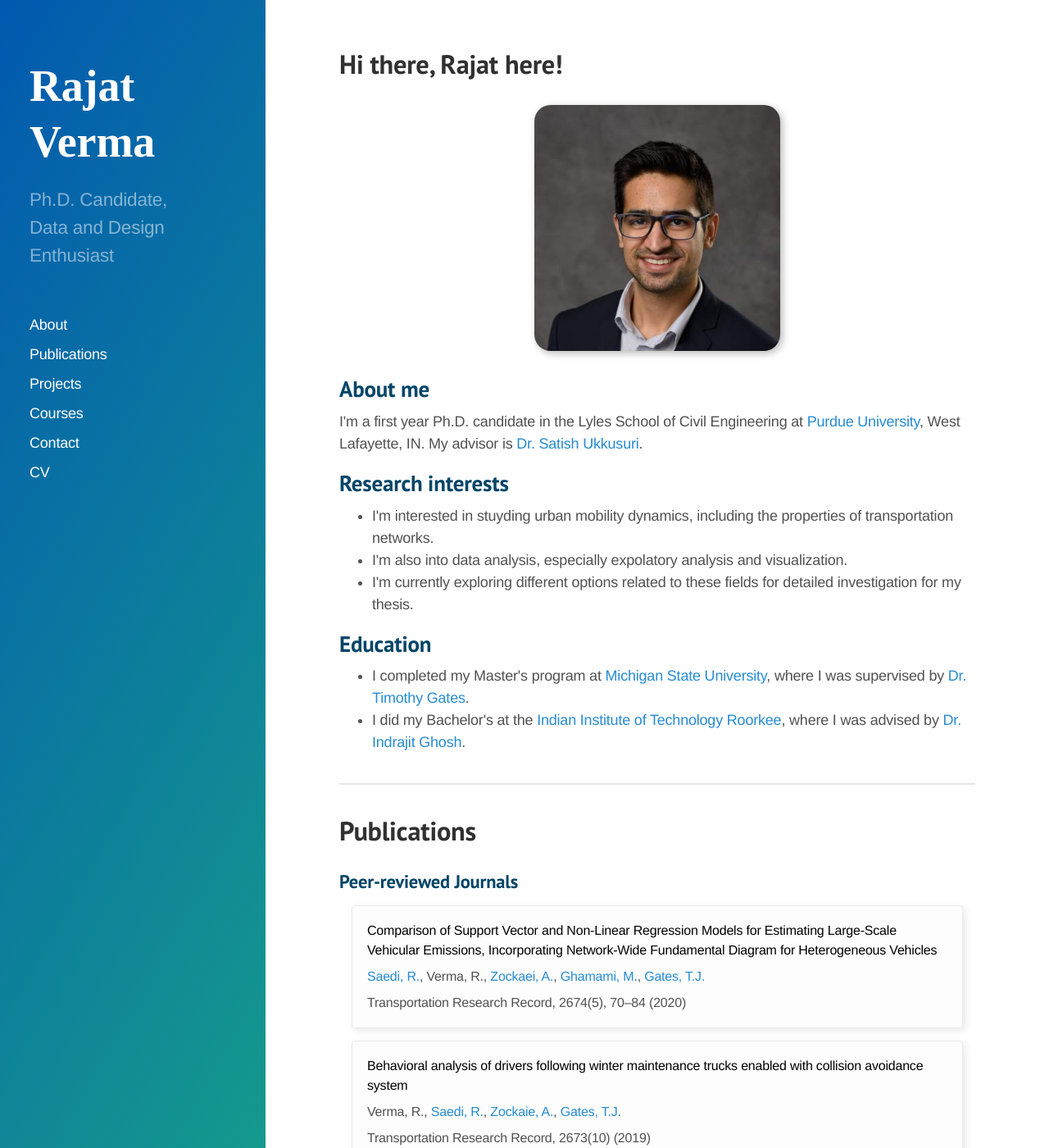
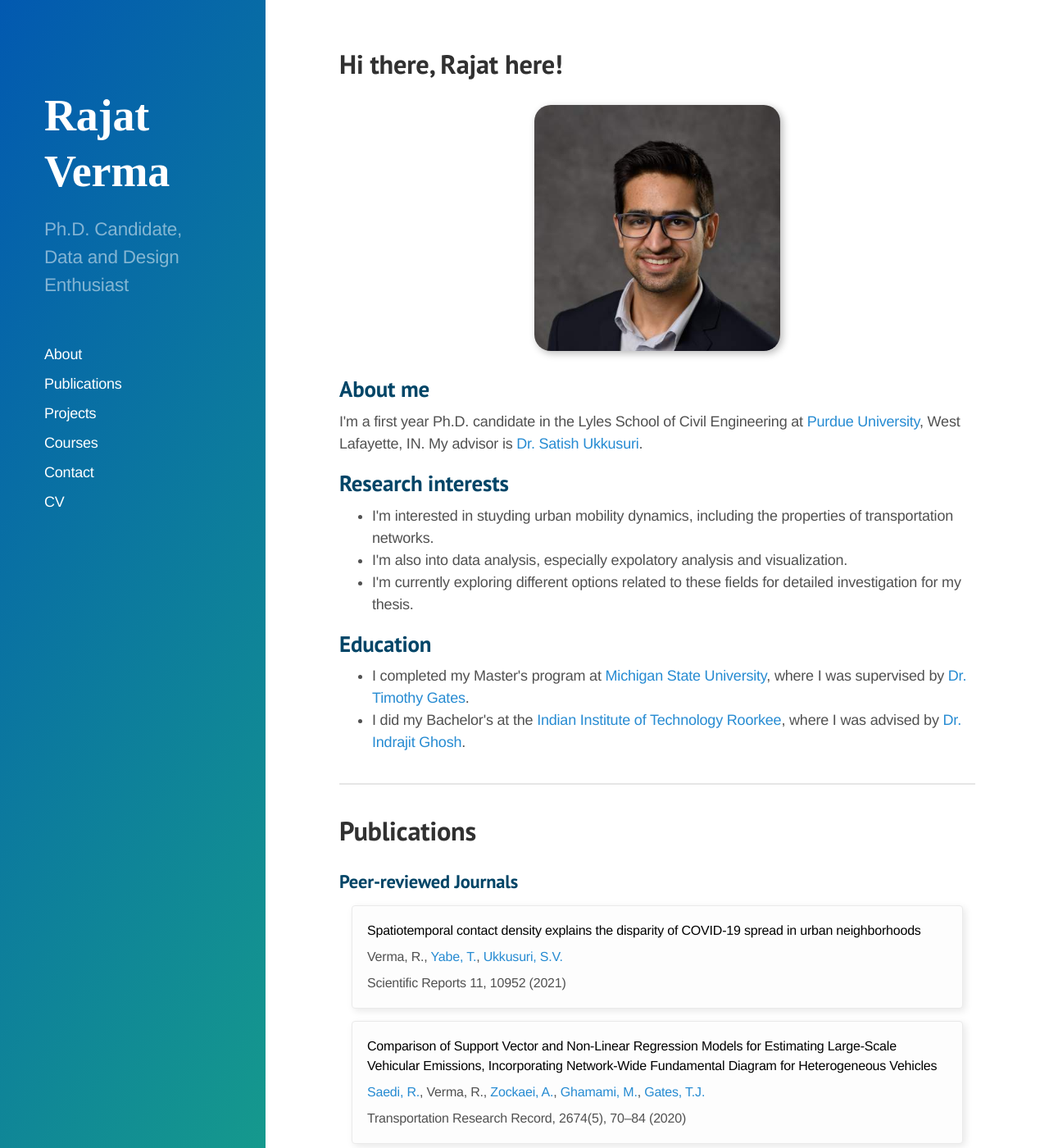
Before and after one commit to rvanxer/rvanxer.github.io, a Jekyll site: the page built from index.html, in a window 1280 px wide and 1400 px high. Shown: the whole window at 82% size. Built offline with Jekyll 4.4.1, drawn with Linux system fonts in a browser that asks for light colours; Markdown is read by kramdown in place of the engine named in the settings; the list of posts is cut into pages by our own code.

Commit message:
Added Covid paper citation

```diff
--- a/index.html
+++ b/index.html
@@ -9,7 +9,7 @@ title: Hi there! Rajat here.
     <h1>
       Hi there, Rajat here!
     </h1>
-    <img class="cover-photo" src="./public/img/main-pic-1x1.jpg" alt-text="Professional photo">
+    <img class="cover-photo" src="./public/img/main-pic-1x1.jpg" alt="Professional photo">
     <h2>About me</h2>
     <p>
       I'm a first year Ph.D. candidate in the Lyles School of Civil Engineering at <a href="https://www.purdue.edu/">Purdue University</a>, West Lafayette, IN. My advisor is <a href="http://www.satishukkusuri.com/">Dr. Satish Ukkusuri</a>.
@@ -46,11 +46,18 @@ title: Hi there! Rajat here.
     <h3>Peer-reviewed Journals</h3>
     <div class="card-list">
       <div class="card card-wide article">
+        <p class="article-title"><a href="https://www.nature.com/articles/s41598-021-90483-1">Spatiotemporal contact density explains the disparity of COVID-19 spread in urban neighborhoods</a></p>
+        <p class="article-authors">
+          <span class="bold">Verma, R.</span>, <a href="https://scholar.google.com/citations?user=3xgVhssAAAAJ&hl=en&oi=ao">Yabe, T.</a>, <a href="https://scholar.google.com/citations?user=9gmoT80AAAAJ&hl=en">Ukkusuri, S.V.</a>
+        </p>
+        <p class="article-journal">Scientific Reports 11, 10952 (<span class="bold">2021</span>)</p>
+      </div>
+      <div class="card card-wide article">
         <p class="article-title"><a href="https://journals.sagepub.com/doi/abs/10.1177/0361198120914304">Comparison of Support Vector and Non-Linear Regression Models for Estimating Large-Scale Vehicular Emissions, Incorporating Network-Wide Fundamental Diagram for Heterogeneous Vehicles</a></p>
         <p class="article-authors">
           <a href="https://scholar.google.com/citations?user=pJpIOZ4AAAAJ&hl=en&oi=ao">Saedi, R.</a>, <span class="bold">Verma, R.</span>, <a href="https://scholar.google.com/citations?user=53hqOi0AAAAJ&hl=en&oi=ao">Zockaei, A.</a>, <a href="https://scholar.google.com/citations?user=1-8C8WoAAAAJ&hl=en">Ghamami, M.</a>, <a href="https://scholar.google.com/citations?user=3DYOtYgAAAAJ&hl=en&oi=ao">Gates, T.J.</a>
+        </p>
         <p class="article-journal">Transportation Research Record, 2674(5), 70–84 (<span class="bold">2020</span>)</p>
-        </p>
       </div>
       <div class="card card-wide article">
         <p class="article-title"><a href="https://journals.sagepub.com/doi/abs/10.1177/0361198119850131">Behavioral analysis of drivers following winter maintenance trucks enabled with collision avoidance system</a></p>
@@ -86,7 +93,7 @@ title: Hi there! Rajat here.
     <h3>M.S. Thesis</h3>
     <div class="card-list">
       <div class="card card-wide article">
-        <p class="article-title"><a href="http://search.proquest.com/openview/e31a00b1a882fe0f035a4c7fb260f00f/1?pq-origsite=gscholar&cbl=18750&diss=y">Evaluation of a Rear-End Collision Avoidance System on Winter Maintenance Trucks</p></a>
+        <p class="article-title"><a href="http://search.proquest.com/openview/e31a00b1a882fe0f035a4c7fb260f00f/1?pq-origsite=gscholar&cbl=18750&diss=y">Evaluation of a Rear-End Collision Avoidance System on Winter Maintenance Trucks</a></p>
         <p class="article-authors"><span class="bold">Verma, R.</span>, Michigan State University</p>
       </div>
     </div>
@@ -94,7 +101,7 @@ title: Hi there! Rajat here.
 
   <!-- PERSONAL PROJECTS -------------------------------------------------- -->
   <div class="page" id="projects">
-    <h1 id="projects">Projects</h1>
+    <h1 id="h1-projects">Projects</h1>
     <div class="card-list">
       <div class="card card-large">
 
@@ -113,47 +120,47 @@ title: Hi there! Rajat here.
 
   <!-- COURSES ------------------------------------------------------------ -->
   <div class="page" id="courses">
-    <h1 id="courses">Courses</h1>
+    <h1 id="h1-courses">Courses</h1>
 
     <h3 id="online-courses">Online Platforms</h3>
     <div class="card-list">
       <div class="card card-tall-small">
         <div class="card-label">Coursera</div>
         <a href="https://www.coursera.org/learn/text-mining">
-          <img class="card-thumb" src="/public/img/course-thumb-text-mining.png">
+          <img alt="Coursera course: Text mining" class="card-thumb" src="/public/img/course-thumb-text-mining.png">
         </a>
         <div class="card-content-box">
-          <p class="card-title"><a href="https://www.coursera.org/learn/text-mining">Text Mining and Analytics</p></a>
+          <p class="card-title"><a href="https://www.coursera.org/learn/text-mining">Text Mining and Analytics</a></p>
           <p class="card-descr">University of Illinois at Urbana-Champaign</p>
         </div>
       </div>
       <div class="card card-tall-small">
         <div class="card-label">Coursera</div>
         <a href="https://www.coursera.org/learn/graphs">
-          <img class="card-thumb" src="/public/img/course-thumb-graph-theory.png">
+          <img alt="Coursera course: Graph theory" class="card-thumb" src="/public/img/course-thumb-graph-theory.png">
         </a>
         <div class="card-content-box">
-          <p class="card-title"><a href="https://www.coursera.org/learn/graphs">Introduction to Graph Theory</p></a>
+          <p class="card-title"><a href="https://www.coursera.org/learn/graphs">Introduction to Graph Theory</a></p>
           <p class="card-descr">University of California San Diego & National Research University Higher School of Economics</p>
         </div>
       </div>
       <div class="card card-tall-small">
         <div class="card-label">Coursera</div>
         <a href="https://www.coursera.org/learn/bayesian-statistics">
-          <img class="card-thumb" src="/public/img/course-thumb-bayesian-stats.png">
+          <img alt="Coursera course: Bayesian statistics" class="card-thumb" src="/public/img/course-thumb-bayesian-stats.png">
         </a>
         <div class="card-content-box">
-          <p class="card-title"><a href="https://www.coursera.org/learn/bayesian-statistics">Bayesian Statistics: From Concept to Data Analysis</p></a>
+          <p class="card-title"><a href="https://www.coursera.org/learn/bayesian-statistics">Bayesian Statistics: From Concept to Data Analysis</a></p>
           <p class="card-descr">University of California, Santa Cruz</p>
         </div>
       </div>
       <div class="card card-tall-small">
         <div class="card-label">Udemy</div>
         <a href="https://www.udemy.com/course/complete-guide-to-tensorflow-for-deep-learning-with-python/">
-          <img class="card-thumb" src="/public/img/course-thumb-tensorflow.png">
+          <img alt="Udemy course: Tensorflow" class="card-thumb" src="/public/img/course-thumb-tensorflow.png">
         </a>
         <div class="card-content-box">
-          <p class="card-title"><a href="https://www.udemy.com/course/complete-guide-to-tensorflow-for-deep-learning-with-python/">Complete Guide to TensorFlow for Deep Learning</p></a>
+          <p class="card-title"><a href="https://www.udemy.com/course/complete-guide-to-tensorflow-for-deep-learning-with-python/">Complete Guide to TensorFlow for Deep Learning</a></p>
         </div>
       </div>
     </div>
@@ -173,14 +180,14 @@ title: Hi there! Rajat here.
     </p>
     <p>
       <span class="bold">Social media</span>:
-      <div class="social-media-box">
-        <a href="https://www.linkedin.com/in/rajat-verma-msu/"><img src="/public/img/icon-linkedin.png"></a>
-        <a href="https://www.facebook.com/emphasent/"><img src="/public/img/icon-facebook.png"></a>
-        <a href="https://twitter.com/emphasent"><img src="/public/img/icon-twitter.png"></a>
-        <a href="https://github.com/rvanxer"><img src="/public/img/icon-github.png"></a>
-        <a href="https://www.behance.net/emphasent"><img src="/public/img/icon-behance.png"></a>
-        <a href="https://medium.com/@emphasent"><img src="/public/img/icon-medium.png"></a>
-      </div>
     </p>
+    <div class="social-media-box">
+      <a href="https://www.linkedin.com/in/rajat-verma-msu/"><img alt="Logo: Linkedin" src="/public/img/icon-linkedin.png"></a>
+      <a href="https://www.facebook.com/emphasent/"><img alt="Logo: Facebook" src="/public/img/icon-facebook.png"></a>
+      <a href="https://twitter.com/emphasent"><img alt="Logo: Twitter" src="/public/img/icon-twitter.png"></a>
+      <a href="https://github.com/rvanxer"><img alt="Logo: Github" src="/public/img/icon-github.png"></a>
+      <a href="https://www.behance.net/emphasent"><img alt="Logo: Behance" src="/public/img/icon-behance.png"></a>
+      <a href="https://medium.com/@emphasent"><img alt="Logo: Medium" src="/public/img/icon-medium.png"></a>
+    </div>
   </div>
 </div>
--- a/public/css/custom.css
+++ b/public/css/custom.css
@@ -1,6 +1,7 @@
-@media (min-width: 48em)
-.sidebar-sticky {
-    position: relative;
+@media (min-width: 48em) {
+    .sidebar-sticky {
+        position: relative;
+    }
 }
 
 html {
@@ -109,7 +110,7 @@ hr {
     width: 100%;
     height: 100%;
     border-radius: 4px 4px 0 0;
-    background: #6b6b6b82;
+    background: #031e2b82;
     transition: background 0.5s;
 }
 
@@ -156,7 +157,7 @@ hr {
     left: 15px;
     right: 15px;
     min-height: 90px;
-    background: rgb(255 255 255 / 80%);
+    background: rgba(255 255 255 80);
     padding-top: 5px;
 }
 
```
Also changed, not shown: public/img/emphas.png (added), public/img/emphas.svg (added).
